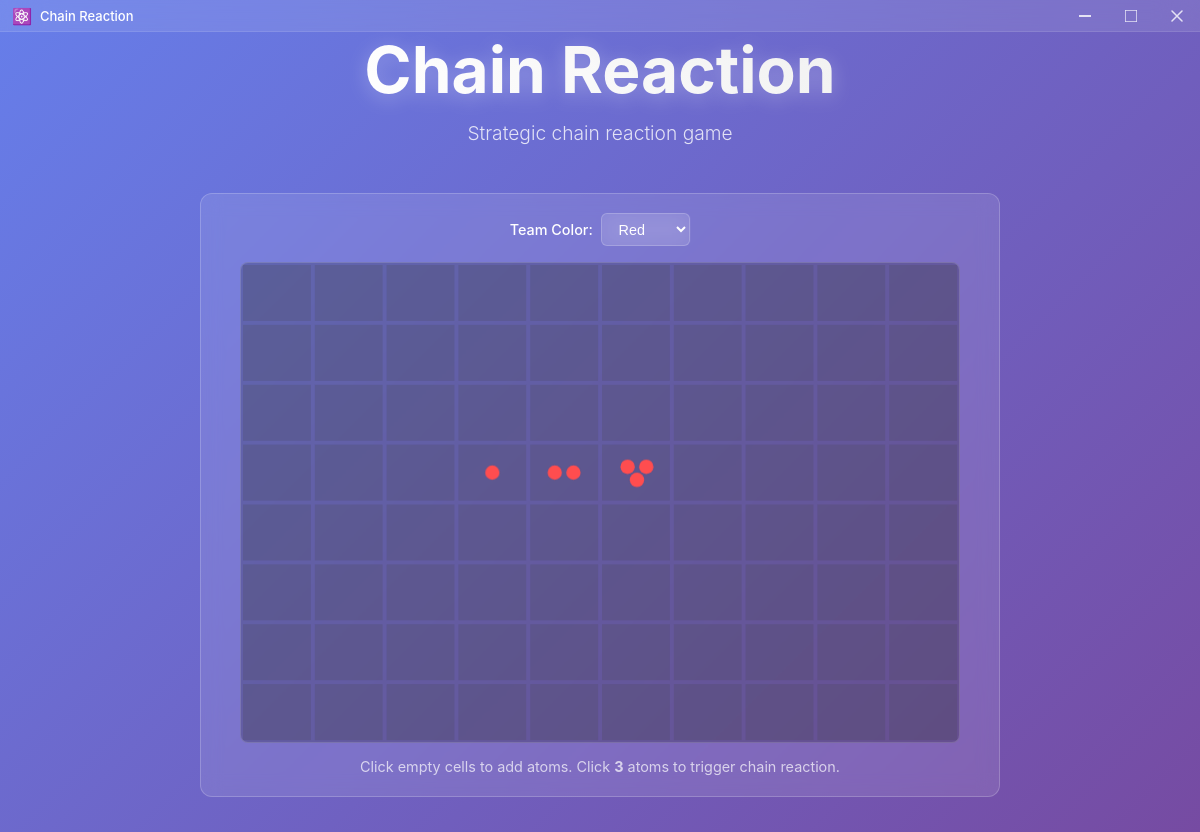
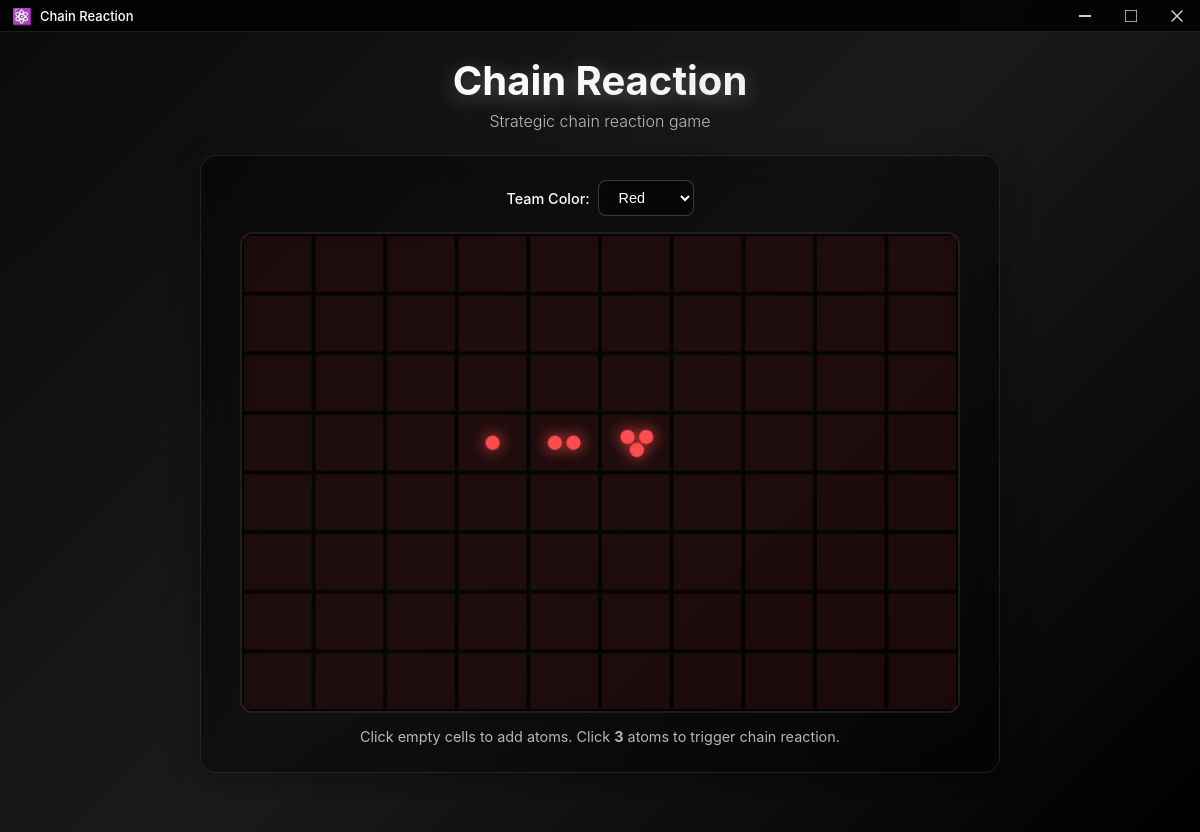
Before and after one commit to error9098x/chain_reaction_multiplayer, an Electron app: page index.html in a window 1200 px wide. Drawn offline with Linux system fonts and the light colour scheme; no server answers.

Commit message:
theme color modified

```diff
--- a/game.js
+++ b/game.js
@@ -10,7 +10,6 @@
     const COLS = 10;
     const ROWS = 8;
     const cellPadding = 2;
-    const gridBg = 'rgba(64,64,64,0.2)';
     const textColor = '#ffffff';
 
     // Color palette
@@ -24,6 +23,16 @@
     };
 
     let currentColor = 'red';
+
+    // Dynamic grid background based on current color
+    function getGridBg() {
+        const color = colors[currentColor];
+        // Convert hex to rgba with low opacity
+        const r = parseInt(color.slice(1, 3), 16);
+        const g = parseInt(color.slice(3, 5), 16);
+        const b = parseInt(color.slice(5, 7), 16);
+        return `rgba(${r}, ${g}, ${b}, 0.1)`;
+    }
 
     // Internal pixel size (fixed logical space)
     const logicalWidth = 720;
@@ -118,8 +127,8 @@
                 const x = c * cellWidth;
                 const y = r * cellHeight;
 
-                // Background cell
-                ctx.fillStyle = gridBg;
+                // Background cell with dynamic color
+                ctx.fillStyle = getGridBg();
                 ctx.fillRect(x + cellPadding, y + cellPadding, cellWidth - 2 * cellPadding, cellHeight - 2 * cellPadding);
 
                 const cell = grid[r][c];
@@ -138,6 +147,11 @@
                         jitterY = Math.cos(animationFrame / 6 + (r * 5 + c * 3)) * 1.8;
                     }
 
+                    // Set up glow effect
+                    ctx.shadowColor = colors[cell.color];
+                    ctx.shadowBlur = 15;
+                    ctx.shadowOffsetX = 0;
+                    ctx.shadowOffsetY = 0;
                     ctx.fillStyle = colors[cell.color];
 
                     const drawAtom = (ax, ay) => {
@@ -158,6 +172,9 @@
                         drawAtom(cx + spacing + jitterX, cy - spacing * 0.6 + jitterY);
                         drawAtom(cx + jitterX, cy + spacing * 0.8 + jitterY);
                     }
+
+                    // Reset shadow for other drawing operations
+                    ctx.shadowBlur = 0;
                 }
             }
         }
@@ -169,10 +186,19 @@
             const x = p.sx + (p.ex - p.sx) * t;
             const y = p.sy + (p.ey - p.sy) * t;
 
+            // Add glow to projectiles too
+            ctx.shadowColor = colors[p.color];
+            ctx.shadowBlur = 10;
+            ctx.shadowOffsetX = 0;
+            ctx.shadowOffsetY = 0;
+
             ctx.beginPath();
             ctx.fillStyle = colors[p.color];
             ctx.arc(x, y, projectileRadius, 0, Math.PI * 2);
             ctx.fill();
+
+            // Reset shadow
+            ctx.shadowBlur = 0;
 
             if (t >= 1 && !p.applied) {
                 // Apply increment on arrival using unified function
--- a/styles.css
+++ b/styles.css
@@ -7,8 +7,8 @@
 
 body {
     font-family: -apple-system, BlinkMacSystemFont, 'Segoe UI', Roboto, Oxygen, Ubuntu, Cantarell, sans-serif;
-    background: linear-gradient(135deg, #667eea 0%, #764ba2 100%);
-    color: #333;
+    background: linear-gradient(135deg, #0a0a0a 0%, #1a1a1a 50%, #000000 100%);
+    color: #ffffff;
     overflow: hidden;
     height: 100vh;
 }
@@ -16,7 +16,7 @@ body {
 /* Custom Titlebar */
 .titlebar {
     height: 32px;
-    background: rgba(255, 255, 255, 0.1);
+    background: rgba(0, 0, 0, 0.8);
     backdrop-filter: blur(20px);
     border-bottom: 1px solid rgba(255, 255, 255, 0.1);
     display: flex;
@@ -105,9 +105,9 @@ body {
 }
 
 .game-title {
-    font-size: 4rem;
+    font-size: 2.5rem;
     font-weight: 700;
-    margin-bottom: 1rem;
+    margin-bottom: 0.5rem;
     line-height: 1.1;
 }
 
@@ -120,26 +120,27 @@ body {
 }
 
 .game-subtitle {
-    font-size: 1.2rem;
-    color: rgba(255, 255, 255, 0.8);
-    margin-bottom: 3rem;
+    font-size: 1rem;
+    color: rgba(255, 255, 255, 0.7);
+    margin-bottom: 1.5rem;
     font-weight: 300;
 }
 
 /* Game card */
 .game-card {
-    background: rgba(255, 255, 255, 0.1);
-    backdrop-filter: blur(10px);
-    border: 1px solid rgba(255, 255, 255, 0.2);
-    border-radius: 12px;
-    padding: 1.2rem;
+    background: rgba(0, 0, 0, 0.4);
+    backdrop-filter: blur(15px);
+    border: 1px solid rgba(255, 255, 255, 0.1);
+    border-radius: 16px;
+    padding: 1.5rem;
     text-align: center;
     transition: transform 0.3s ease, box-shadow 0.3s ease;
+    box-shadow: 0 8px 32px rgba(0, 0, 0, 0.3);
 }
 
 .game-card:hover {
     transform: translateY(-2px);
-    box-shadow: 0 10px 30px rgba(0, 0, 0, 0.2);
+    box-shadow: 0 12px 40px rgba(0, 0, 0, 0.4);
 }
 
 .game-card h3 {
@@ -167,9 +168,10 @@ body {
     width: 100%;
     height: auto;
     max-width: 720px;
-    border-radius: 8px;
-    background: rgba(0, 0, 0, 0.2);
-    border: 1px solid rgba(255, 255, 255, 0.15);
+    border-radius: 12px;
+    background: rgba(0, 0, 0, 0.6);
+    border: 2px solid rgba(255, 255, 255, 0.1);
+    box-shadow: inset 0 0 20px rgba(0, 0, 0, 0.5);
 }
 
 .game-hint {
@@ -191,14 +193,15 @@ body {
 }
 
 .game-controls select {
-    background: rgba(255, 255, 255, 0.1);
+    background: rgba(0, 0, 0, 0.3);
     border: 1px solid rgba(255, 255, 255, 0.2);
-    border-radius: 6px;
-    padding: 0.4rem 0.8rem;
+    border-radius: 8px;
+    padding: 0.5rem 1rem;
     color: white;
     font-size: 0.9rem;
     cursor: pointer;
     backdrop-filter: blur(10px);
+    transition: all 0.2s ease;
 }
 
 .game-controls select:focus {
@@ -217,7 +220,12 @@ body {
 /* Responsive Design */
 @media (max-width: 768px) {
     .game-title {
-        font-size: 2.5rem;
+        font-size: 2rem;
+    }
+
+    .game-subtitle {
+        font-size: 0.9rem;
+        margin-bottom: 1rem;
     }
 
     .container {
@@ -225,7 +233,13 @@ body {
     }
 
     .game-card {
-        padding: 0.8rem;
+        padding: 1rem;
+        border-radius: 12px;
+    }
+
+    .game-controls {
+        flex-direction: column;
+        gap: 0.3rem;
     }
 }
 
```
